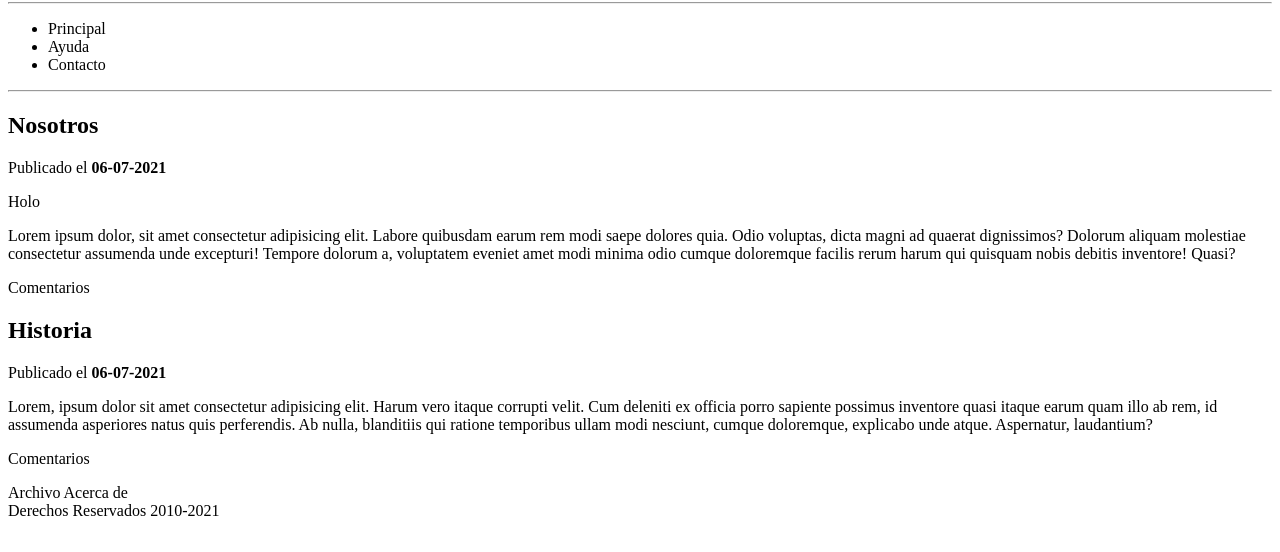
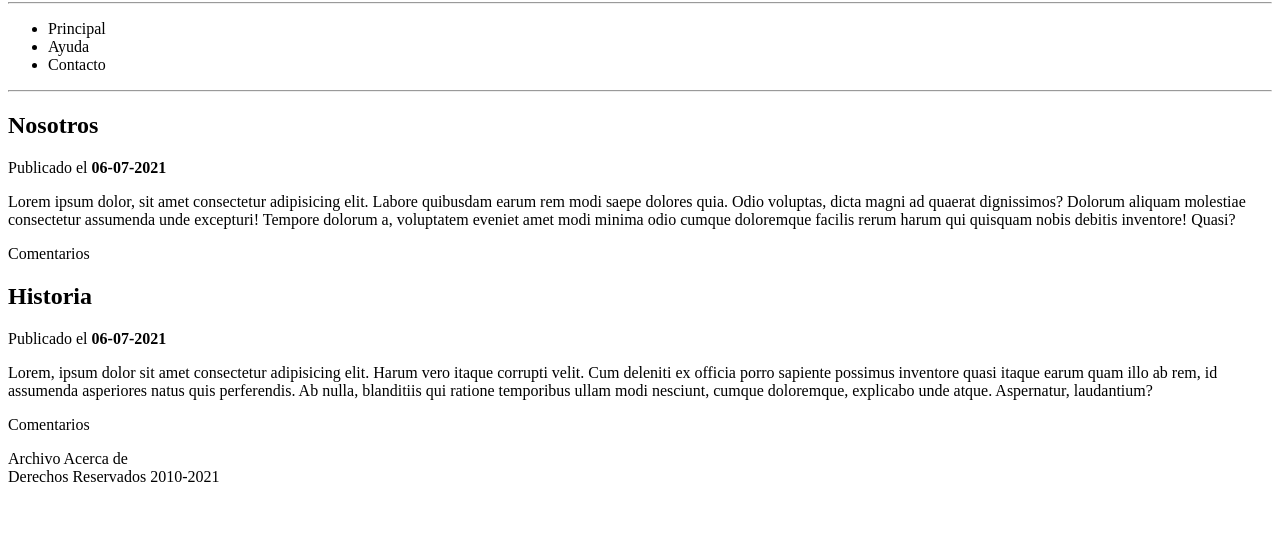
Before and after one commit to DenisRojasCastro/Primera_Pagina_Web, a plain HTML site: page index.html in a window 1280 px wide. Shown: the part 248-800 px from the top of the page. Drawn offline with Linux system fonts and the light colour scheme.

Commit message:
Quite el hola

```diff
--- a/index.html
+++ b/index.html
@@ -32,7 +32,6 @@
       <article>
         <h2>Nosotros</h2>
         <time datetime="06-07-2021">Publicado el <b>06-07-2021</b></time>
-        <p>Holo</p>
         <p>
           Lorem ipsum dolor, sit amet consectetur adipisicing elit. Labore
           quibusdam earum rem modi saepe dolores quia. Odio voluptas, dicta
```
